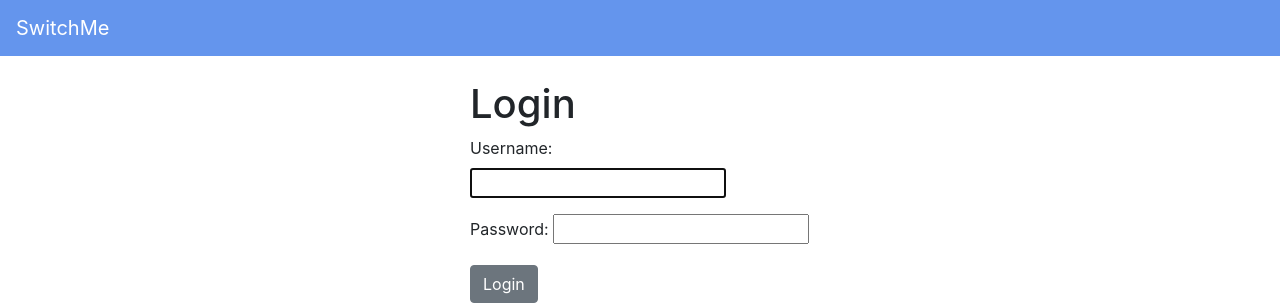
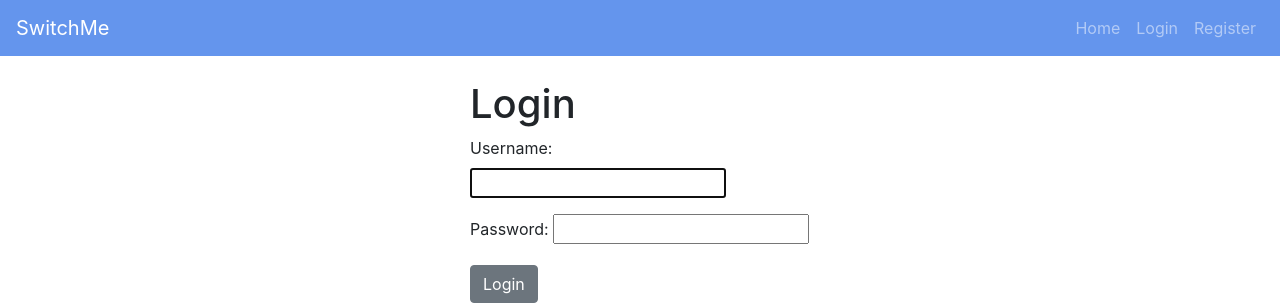
Before and after one commit to nikit34/SwitchMe, a Django app: page /login/ in a window 1280 px wide. Shown: the top 307 px of the page. Run offline with Django 3.2, Linux system fonts and the light colour scheme; some libraries are stand-ins or nearby versions.

Commit message:
correct disign

```diff
--- a/switchme/switchme-web/src/tweets/detail.js
+++ b/switchme/switchme-web/src/tweets/detail.js
@@ -37,7 +37,7 @@ export function Tweet(props) {
             <span className='small'><UserDisplay user={retweeter} /></span>
         </div>}
         <div className='d-flex'>
-            <div className=''>
+            <div className=' '>
                 <UserPicture user={tweet.user} />
             </div>
             <div className='col-11'>
--- a/switchme/templates/components/navbar.html
+++ b/switchme/templates/components/navbar.html
@@ -4,28 +4,26 @@
     <span class="navbar-toggler-icon"></span>
   </button>
 
-  <div class="collapse navbar-collapse d-none" id="navbarSupportedContent">
-    <ul class="navbar-nav mr-auto d-none">
-      <li class="nav-item active">
-        <a class="nav-link" href="#">Home <span class="sr-only">(current)</span></a>
+  <div class="collapse navbar-collapse" id="navbarSupportedContent">
+    <ul class="navbar-nav ml-auto">
+      <li class="nav-item">
+        <a class="nav-link" href="/">Home <span class="sr-only">(current)</span></a>
       </li>
-      <li class="nav-item">
-        <a class="nav-link" href="#">Link</a>
-      </li>
-      <li class="nav-item dropdown">
-        <a class="nav-link dropdown-toggle" href="#" id="navbarDropdown" role="button" data-toggle="dropdown" aria-haspopup="true" aria-expanded="false">
-          Dropdown
-        </a>
-        <div class="dropdown-menu" aria-labelledby="navbarDropdown">
-          <a class="dropdown-item" href="#">Action</a>
-          <a class="dropdown-item" href="#">Another action</a>
-          <div class="dropdown-divider"></div>
-          <a class="dropdown-item" href="#">Something else here</a>
-        </div>
-      </li>
-      <li class="nav-item">
-        <a class="nav-link disabled" href="#" tabindex="-1" aria-disabled="true">Disabled</a>
-      </li>
+        {% if request.user.is_authenticated %}
+          <li class="nav-item">
+            <a class="nav-link" href="/profile/edit">Edit</a>
+          </li>
+          <li class="nav-item">
+            <a class="nav-link" href="/logout">Logout</a>
+          </li>
+        {% else %}
+          <li class="nav-item">
+            <a class="nav-link" href="/login">Login</a>
+          </li>
+          <li class="nav-item">
+            <a class="nav-link" href="/register">Register</a>
+          </li>
+        {% endif %}
     </ul>
     <form class="form-inline my-2 my-lg-0 d-none">
       <input class="form-control mr-sm-2" type="search" placeholder="Search" aria-label="Search">
```
